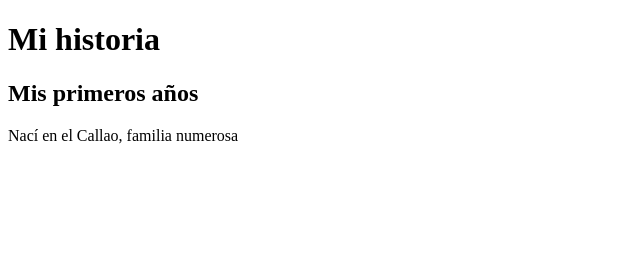
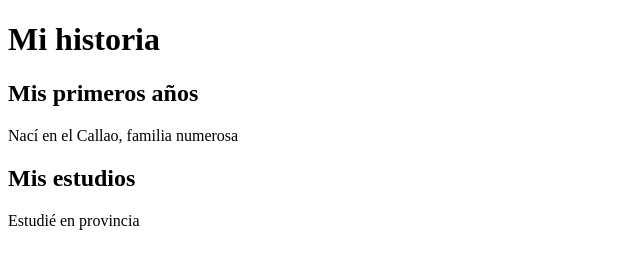
Before and after one commit to gpdrito/mi-biografia, a plain HTML site: page index.html in a window 1280 px wide. Shown: the whole page, without its empty margins (0-640 px from the left). Drawn offline with Linux system fonts and the light colour scheme.

Commit message:
agregado mis estudios

```diff
--- a/index.html
+++ b/index.html
@@ -15,6 +15,10 @@
             <h2>Mis primeros años</h2>
             <p>Nací en el Callao, familia numerosa</p>
         </section>
+        <section>
+            <h2>Mis estudios</h2>
+            <p>Estudié en provincia</p>
+        </section>
     </main>
 </body>
 </html>
```
